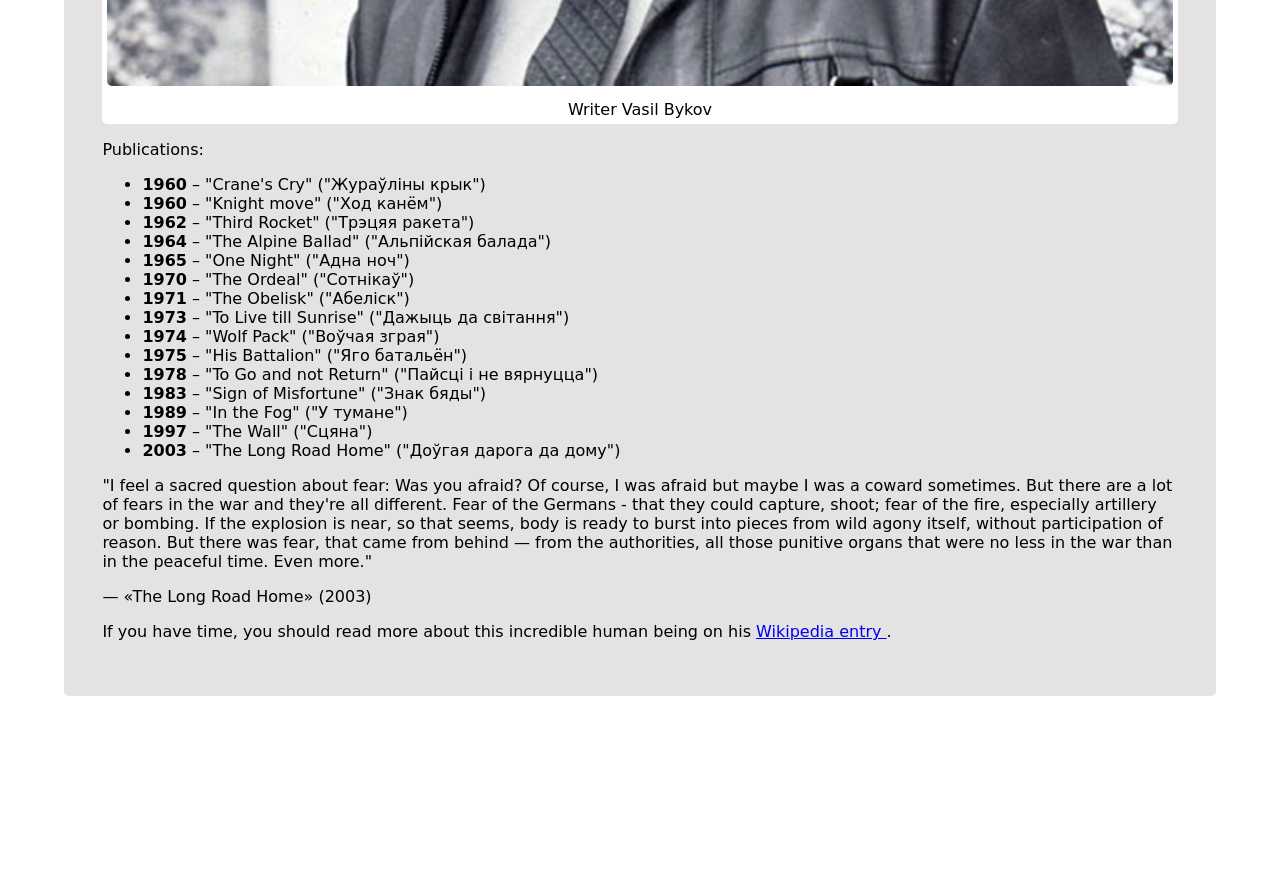
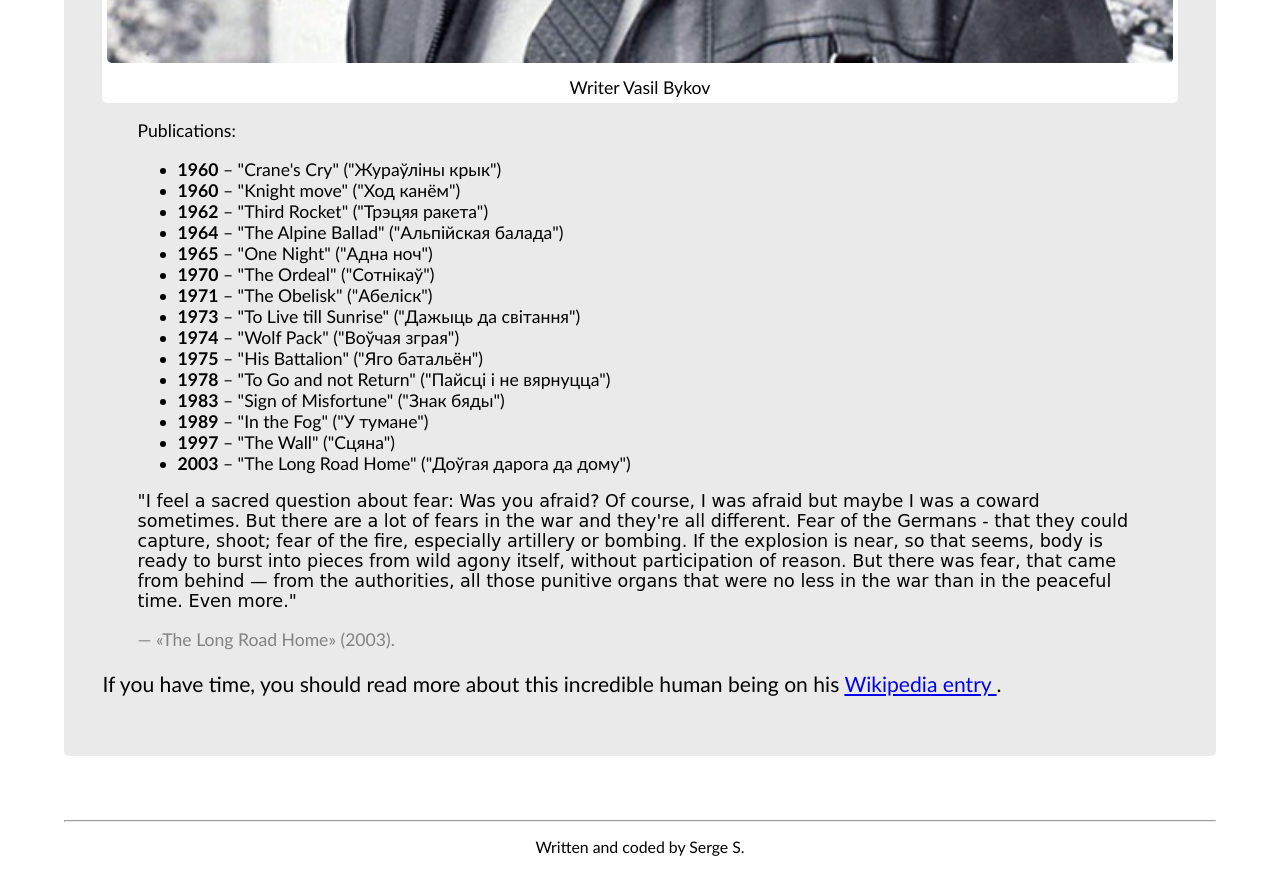
Before and after one commit to serebanyshka/freecodecamp, a plain HTML site: page index.html in a window 1280 px wide. Shown: the part 860-1754 px from the top of the page. Before the commit the page ends 1620 px from the top, so only its background shows below. Drawn offline with Linux system fonts and the light colour scheme.

Commit message:
Changed font(size, family) and title.

```diff
--- a/index.html
+++ b/index.html
@@ -8,8 +8,8 @@
 <body>
     <div class="tribute">
         <div class="title">
-            <h1>Vasil Bykov</h1>
-            <h2>The man, who survived</h2>
+            <p class="global-title">Vasil Bykov</p>
+            <p class="subtitle">The man, who survived</p>
         </div>
         <div class="image">
             <img class="" src="sources/images/d-pi.jpg">
@@ -35,14 +35,14 @@
                 <li><strong>2003</strong> – "The Long Road Home" ("Доўгая дарога да дому")</li>
             </ul>
         </div>
-        <div class="otherInf quote">
-            <p>"I feel a sacred question about fear: Was you afraid? Of course, I was afraid but maybe I was a coward
+        <div class="otherInf">
+            <p class="quote">"I feel a sacred question about fear: Was you afraid? Of course, I was afraid but maybe I was a coward
                 sometimes. But there are a lot of fears in the war and they're all different. Fear of the Germans
                 - that they could capture, shoot; fear of the fire, especially artillery or bombing. If the explosion
                 is near, so that seems, body is ready to burst into pieces from wild agony itself, without participation
                 of reason. But there was fear, that came from behind — from the authorities, all those punitive organs
                 that were no less in the war than in the peaceful time. Even more."</p>
-            <p>— «The Long Road Home» (2003)</p>
+            <p>— «The Long Road Home» (2003).</p>
         </div>
         <div class="externalSources">
             <p>If you have time, you should read more about this incredible human being on his
@@ -52,5 +52,9 @@
             </p>
         </div>
     </div>
+    <footer class="footer">
+        <hr>
+        <p>Written and coded by Serge S.</p>
+    </footer>
 </body>
 </html>
--- a/style.css
+++ b/style.css
@@ -1,8 +1,12 @@
-body {
+body, .subtitle, .global-title {
     margin: 0;
     padding: 0;
+}
+
+body{
     background-color: white;
-    font-family:  cursive, serif;
+    font-family: "Candara",serif;
+    font-size: 1.1em;;
 }
 
 img {
@@ -10,13 +14,19 @@ img {
     border-radius: 5px 5px;
 }
 .tribute {
-    background-color: #e4e2e2;
+    background-color: #eaeaea;
     margin: 5%;
     padding: 3%;
     border-radius: 5px 5px;
 }
 .title{
     text-align: center;
+}
+.global-title{
+    font-size: 3em;
+}
+.subtitle {
+    font-size: 2em;
 }
 .image {
     padding: 5px;
@@ -27,3 +37,21 @@ img {
 .image > .description {
     margin: 10px 0 0 0;
 }
+.books, .otherInf {
+    padding: 0 2em 0 2em;
+}
+.otherInf{
+    color: #828282;
+}
+.quote {
+    color: black;
+    font-family: cursive;
+}
+.externalSources {
+    font-size: larger;
+}
+.footer{
+    margin: 5%;
+    text-align: center;
+    font-size: 0.9em;
+}
```
